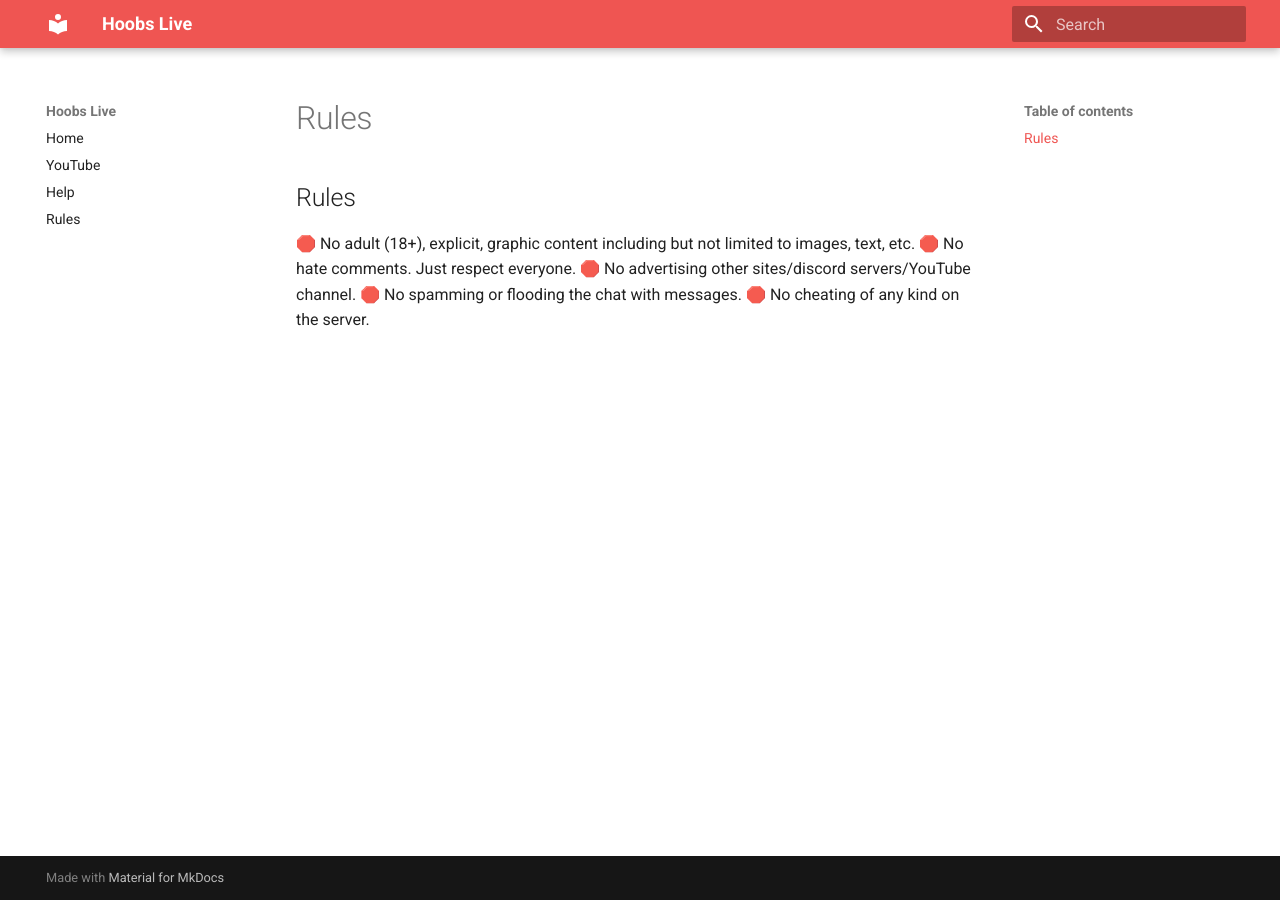
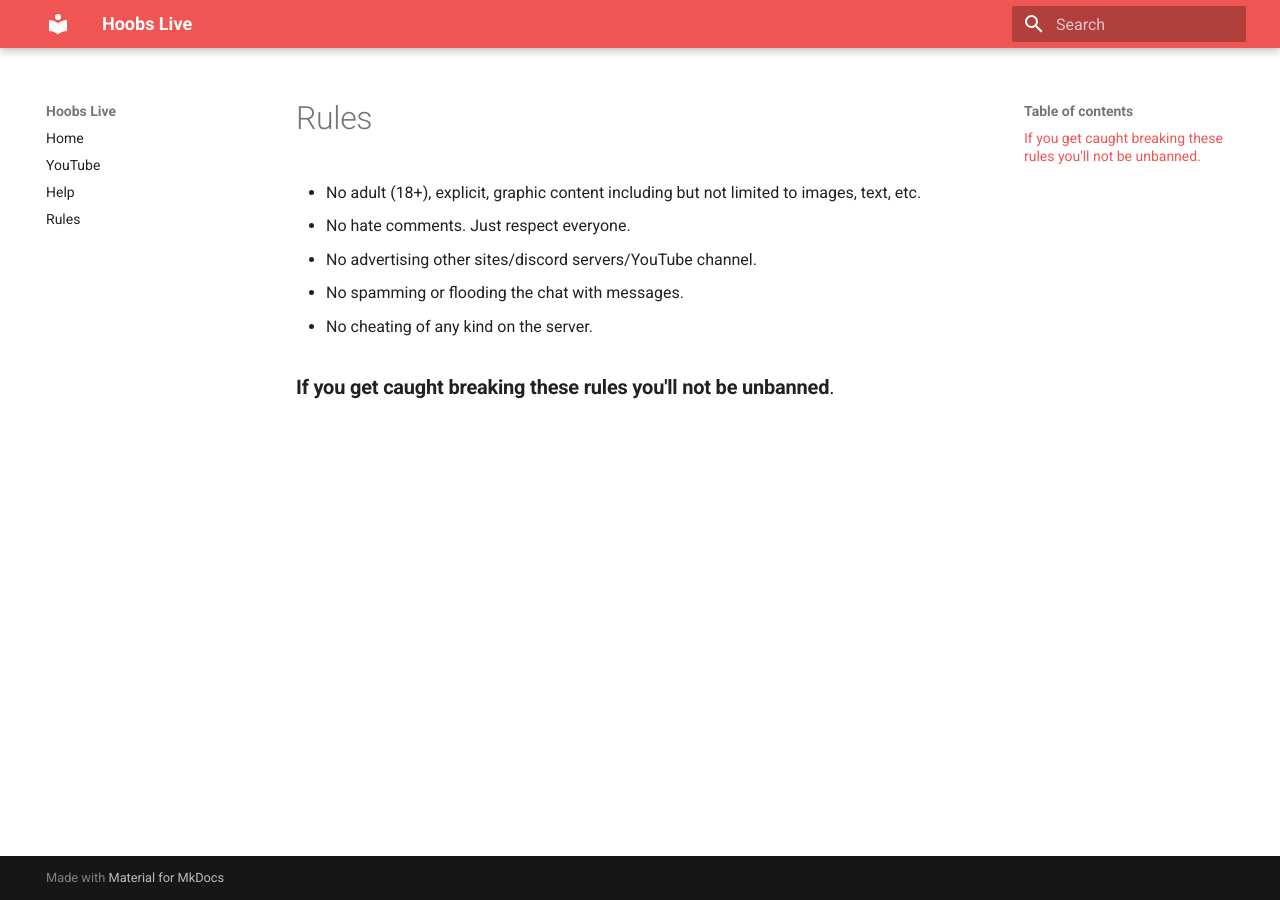
Before and after one commit to cunhar/hoobs-live-docs, an MkDocs documentation site: the page built from docs/rules/rules.md, in a window 1280 px wide. Built offline with MkDocs 1.6.1 and Material for MkDocs 9.7.7, drawn with Linux system fonts in a browser that asks for light colours.

Commit message:
Fixed the markdown in rules.md

```diff
--- a/docs/rules/rules.md
+++ b/docs/rules/rules.md
@@ -1,7 +1,9 @@
-##Rules
+# Rules
 
-🛑 No adult (18+), explicit, graphic content including but not limited to images, text, etc.
-🛑 No hate comments. Just respect everyone.
-🛑 No advertising other sites/discord servers/YouTube channel.
-🛑 No spamming or flooding the chat with messages.
-🛑 No cheating of any kind on the server.
+* No adult (18+), explicit, graphic content including but not limited to images, text, etc.
+* No hate comments. Just respect everyone.
+* No advertising other sites/discord servers/YouTube channel.
+* No spamming or flooding the chat with messages.
+* No cheating of any kind on the server.
+
+### **If you get caught breaking these rules you'll not be unbanned**.
```
